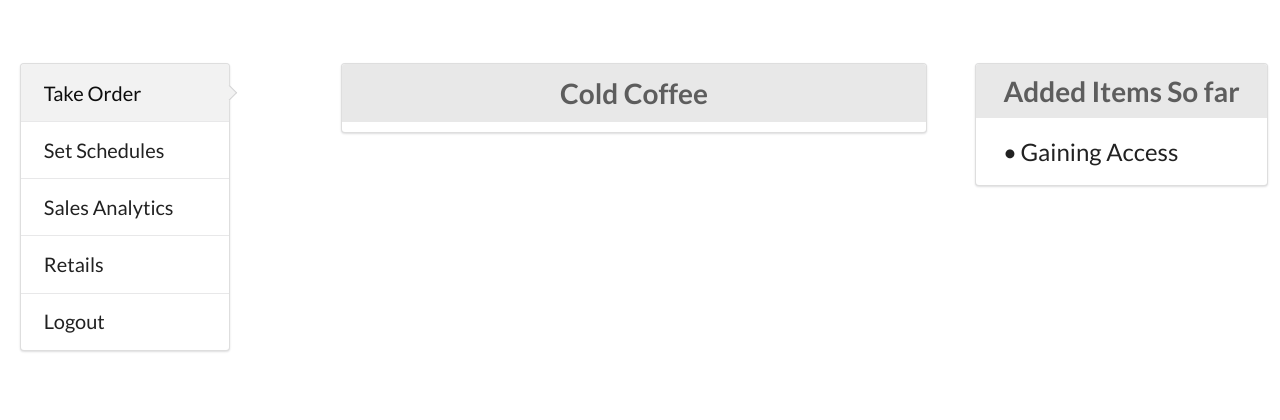
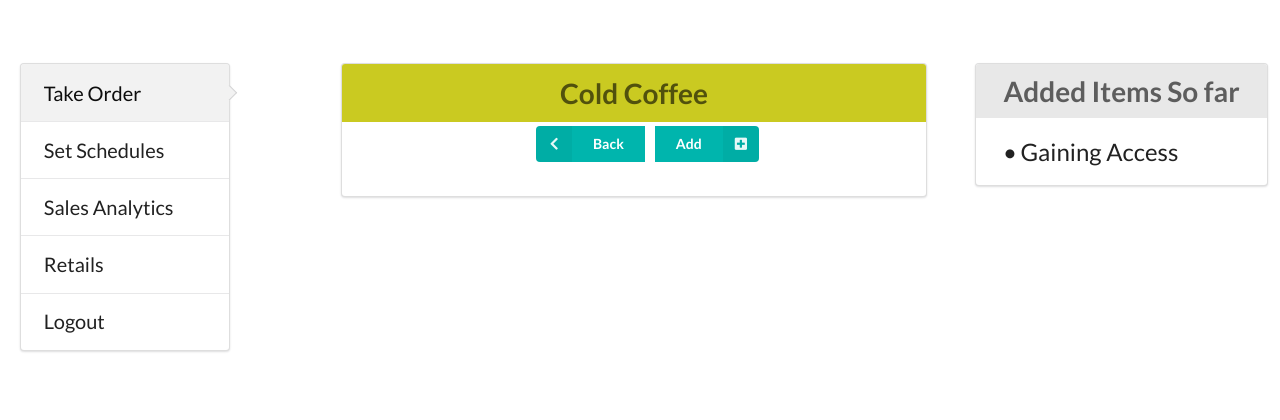
Before and after one commit to CSAT-STUDENT/tim-clone-using-django, a Django app: page /dashboard/cold in a window 1280 px wide. Shown: the top 420 px of the page. Run offline with Django 3.2, Linux system fonts and the light colour scheme; the visitor is signed in with stand-in values (Sample User, id 1); data that the repository does not hold is empty; some libraries are stand-ins or nearby versions.

Commit message:
Cards added in cold Page

```diff
--- a/templates/webpages/cold.html
+++ b/templates/webpages/cold.html
@@ -2,12 +2,57 @@
 {%load static%}
 {% block content %}
 
-<div class="ui top attached label"><h1 style="text-align:center; margin: 2px;">Cold Coffee</h1></div>
+<div class="ui top attached label" style="background-color: rgb(202, 202, 33);"><h1 style="text-align:center; margin: 2px;">Cold Coffee</h1></div>
 
 
    {% for item in cold_items %}
-   <h1> {{item.name}} </h1>
+
+   <div class="ui cards" style="margin-left: 100px;">
+    <div class="card">
+      <div class="content">
+
+        <h2 class="ui header">
+            {{item.name}}
+        </h2>
+        <div class="meta" style="font-size: small;">
+            {{item.type}}
+        </div>
+        <div class="description" style="font-size: x-small;">
+            {{item.desc}}
+        </div>
+      </div>
+      <div class="extra content" style="margin-top: -30px;">
+
+
+          <div class="ui buttons">
+            <div class="ui teal buttons">
+            <button class="ui button" >{{item.price_s}}</button>
+
+            <button class="ui button">{{item.price_m}}</button>
+            <button class="ui button">{{item.price_l}}</button>
+            </div>
+          </div>
+
+        </div>
+
+
+    </div>
+
+    </div>
+
    {% endfor %}
+   <div class="ui teal buttons" style="margin-top: 30px;margin-left: 160px;">
+    <button class="ui labeled icon button">
+      <i class="left chevron icon"></i>
+      Back
+    </button>
+
+    <button class="ui right labeled icon button" style="margin-left: 10px;">
+      Add
+      <i class="plus square icon"></i>
+    </button>
+  </div>
+
 
 
 <script>
@@ -15,6 +60,11 @@
         e.preventDefault();
         console.log('Need to Create a element here..')
     })
+    function cold() {
+  for item in cold_items
+    document.getElementById("item_name").innerHTML = item.price_s;
+
+}
 </script>
   {% endblock %}
   {{item}}
```
